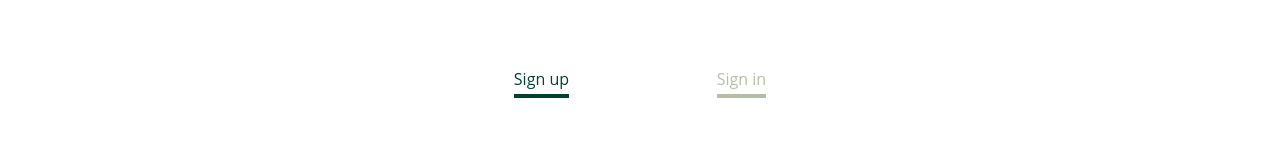
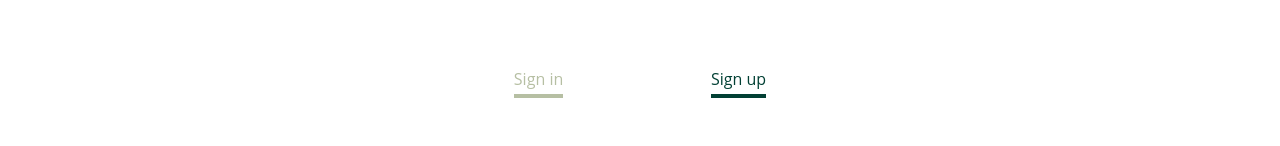
Before and after one commit to Group-5-Real-client/Front-end, a React (Create React App) app: page /Register in a window 1280 px wide. Shown: the top 146 px of the page. Built offline with nearby package versions, Linux system fonts and the light colour scheme.

Commit message:
login form done

```diff
--- a/src/Component/Register/index.js
+++ b/src/Component/Register/index.js
@@ -101,8 +101,8 @@ const Register = () => {
   return (
     <div className="register-form">
       <div className="register-links">
+        <NavLink to="/login">Sign in</NavLink>
         <NavLink to="/Register">Sign up</NavLink>
-        <NavLink to="/login">Sign in</NavLink>
       </div>
       <form className="register-inputs" onSubmit={handleSubmit}>
         {errors.username && <p className="error">{errors.username}</p>}
```
